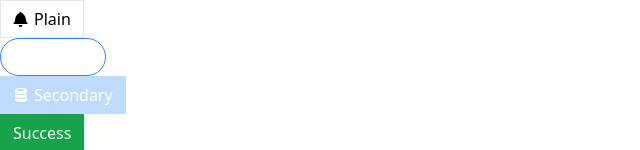
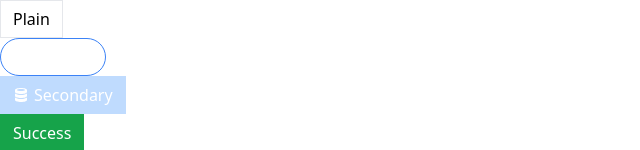
Before and after one commit to Dmitry1007/common-ui-components, a React (Create React App) app: page / in a window 1280 px wide. Shown: the top 150 px of the page, without its empty margins (0-640 px from the left). Built offline with nearby package versions, Linux system fonts and the light colour scheme.

Commit message:
handle all additional props that are passed down to the button element

```diff
--- a/src/App.js
+++ b/src/App.js
@@ -2,11 +2,14 @@ import Button from './Button';
 import { GoBell, GoCloudDownload, GoDatabase, GoZap, GoStop } from 'react-icons/go';
 
 function App() {
+  const handleClick = () => {
+    console.log("Clicked!");
+  };
+
   return (
     <div>
       <div>
-        <Button>
-          <GoBell />
+        <Button onClick={handleClick}>
           Plain
         </Button>
       </div>
--- a/src/Button.js
+++ b/src/Button.js
@@ -12,6 +12,7 @@ function Button({
   danger,
   outline,
   rounded,
+  ...rest
 }) {
 
   const classes = className("flex items-center px-3 py-1.5 border", {
@@ -30,7 +31,7 @@ function Button({
   });
 
   return (
-    <button className={classes}>
+    <button {...rest} className={classes}>
       {children}
     </button>
   );
```
